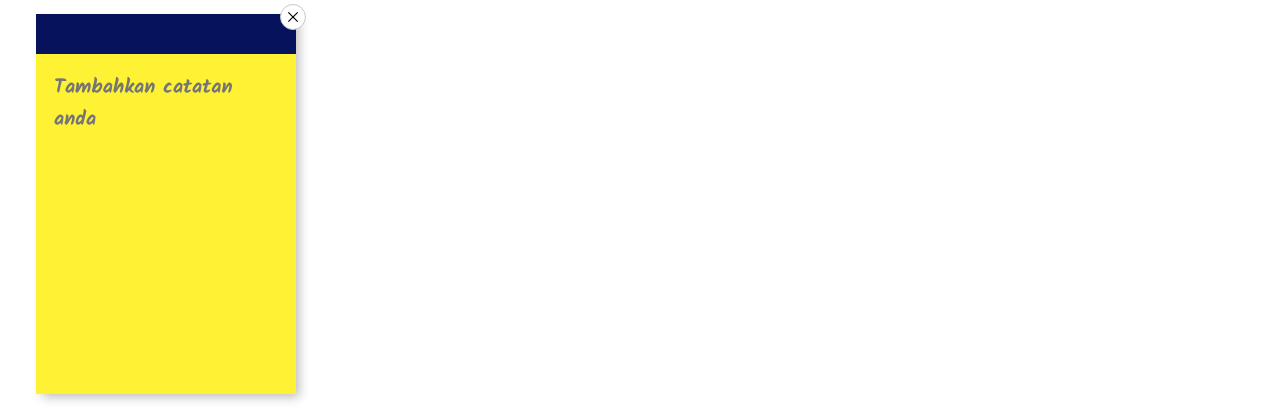
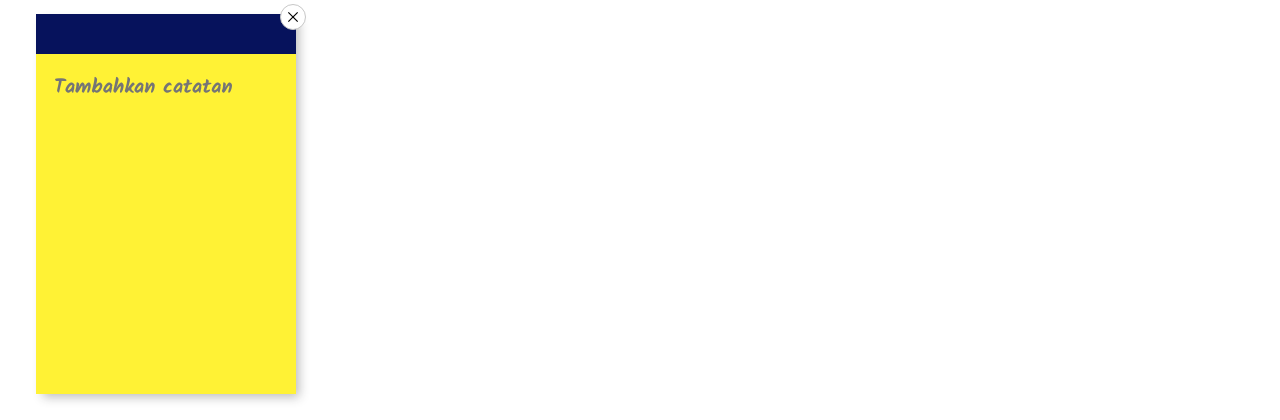
Before and after one commit to reyhanwidyatna/ipb-notes, a Nuxt app: page / in a window 1280 px wide. Shown: the part 125-545 px from the top of the page. Built offline with nearby package versions, Linux system fonts and the light colour scheme.

Commit message:
add drag and choosen class

```diff
--- a/pages/index.vue
+++ b/pages/index.vue
@@ -30,7 +30,7 @@
           <textarea
             ref="textarea"
             class="input textarea-transition"
-            placeholder="Tambahkan catatan anda"
+            placeholder="Tambahkan catatan"
             :value="note.description"
             @focusout="handleFocusOut"
             @input="event => {
@@ -80,6 +80,8 @@ export default {
         animation: 0,
         easing: 'cubic-bezier(1, 0, 0, 1)',
         ghostClass: 'ghost',
+        chosenClass: 'chosen',
+	      dragClass: 'drag',
         filter: 'textarea',
         preventOnFilter: false,
       };
@@ -218,6 +220,14 @@ body {
   background: #c8ebfb;
 }
 
+/* .chosen {
+  background: red;
+}
+
+.drag {
+  background: blue;
+} */
+
 .note {
   width: 260px;
   height: 380px;
```
